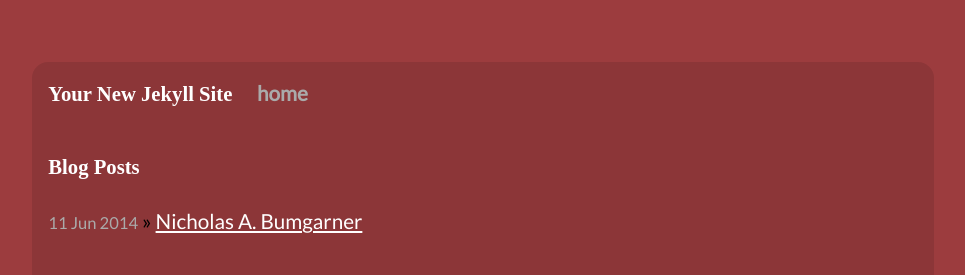
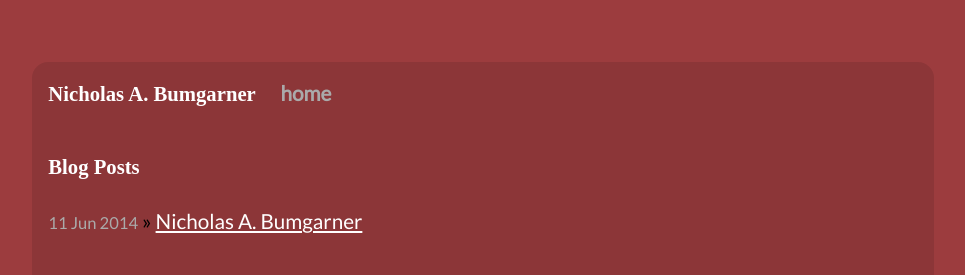
Before and after one commit to nickBumgarner/nickBumgarner.github.io, a Jekyll site: the page built from index.html, in a window 1280 px wide. Shown: the top 275 px of the page, without its empty margins (157-1122 px from the left). Built offline with Jekyll 4.4.1, drawn with Linux system fonts in a browser that asks for light colours; some web fonts are replaced; Markdown is read by kramdown in place of the engine named in the settings.

Commit message:
Removing lorum ipsum

```diff
--- a/_config.yml
+++ b/_config.yml
@@ -1,3 +1,3 @@
-name: Your New Jekyll Site
+name: Nicholas A. Bumgarner
 markdown: redcarpet
 pygments: true
```
